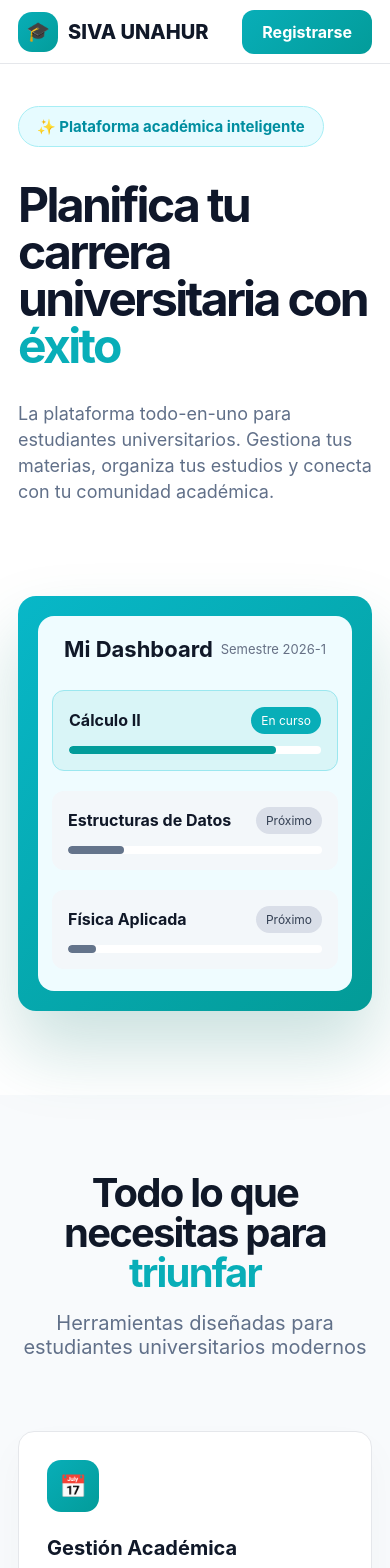
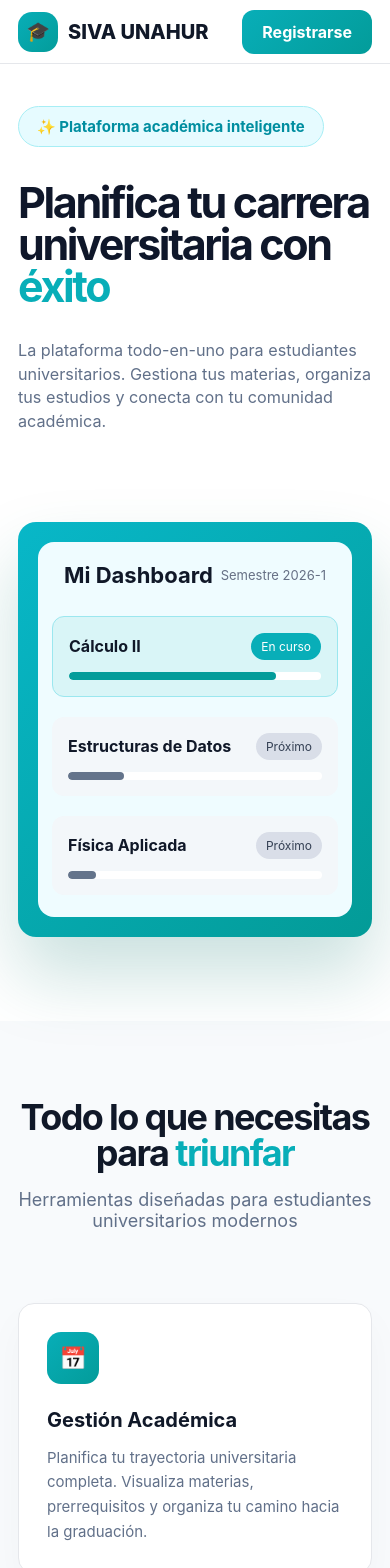
Before and after one commit to DesApp-2026c1-Grupo-5/Sistema-de-Acompa-amiento-de-Alumnos-Universitarios, a React (Vite) app in the folder frontEnd/acompañamiento de alumnos/: page / in a window 390 px wide. Shown: the top 1568 px of the page. Built offline with nearby package versions, Linux system fonts and the light colour scheme.

Commit message:
reduccion del tamaño de los titulos y subtitulos en la landing home principal en modo responsive

```diff
--- a/frontEnd/acompañamiento de alumnos/src/styles/landing.module.css
+++ b/frontEnd/acompañamiento de alumnos/src/styles/landing.module.css
@@ -612,7 +612,19 @@
     padding-top: 42px;
   }
 
+  .heroSection h1 {
+    font-size: clamp(43px, 4.5vw, 70px);
+  }
+
   .heroSection p {
+    font-size: 16.2px;
+  }
+
+  .sectionHeading h2 {
+    font-size: clamp(36px, 3.6vw, 48.6px);
+  }
+
+  .sectionHeading p {
     font-size: 18px;
   }
 
```
